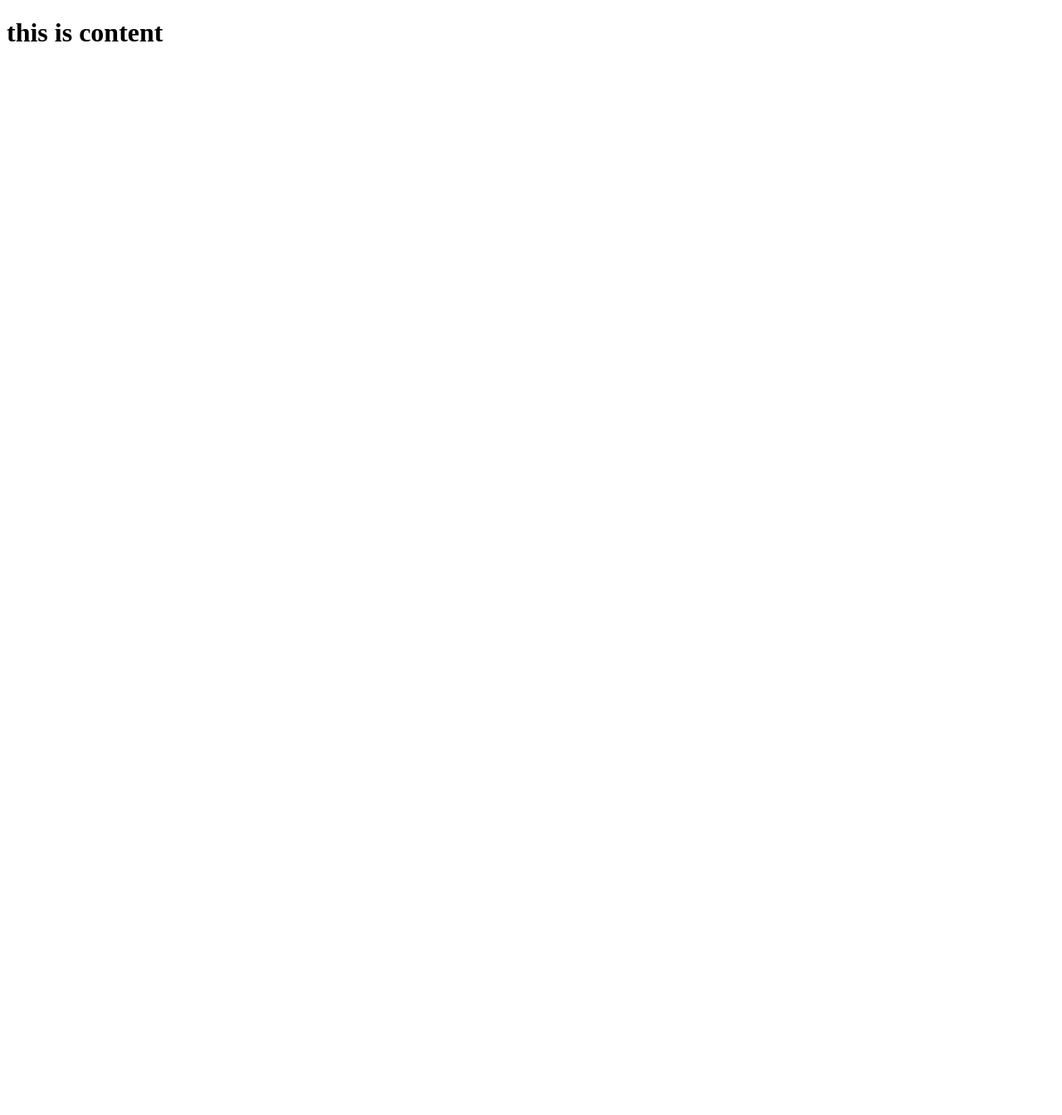
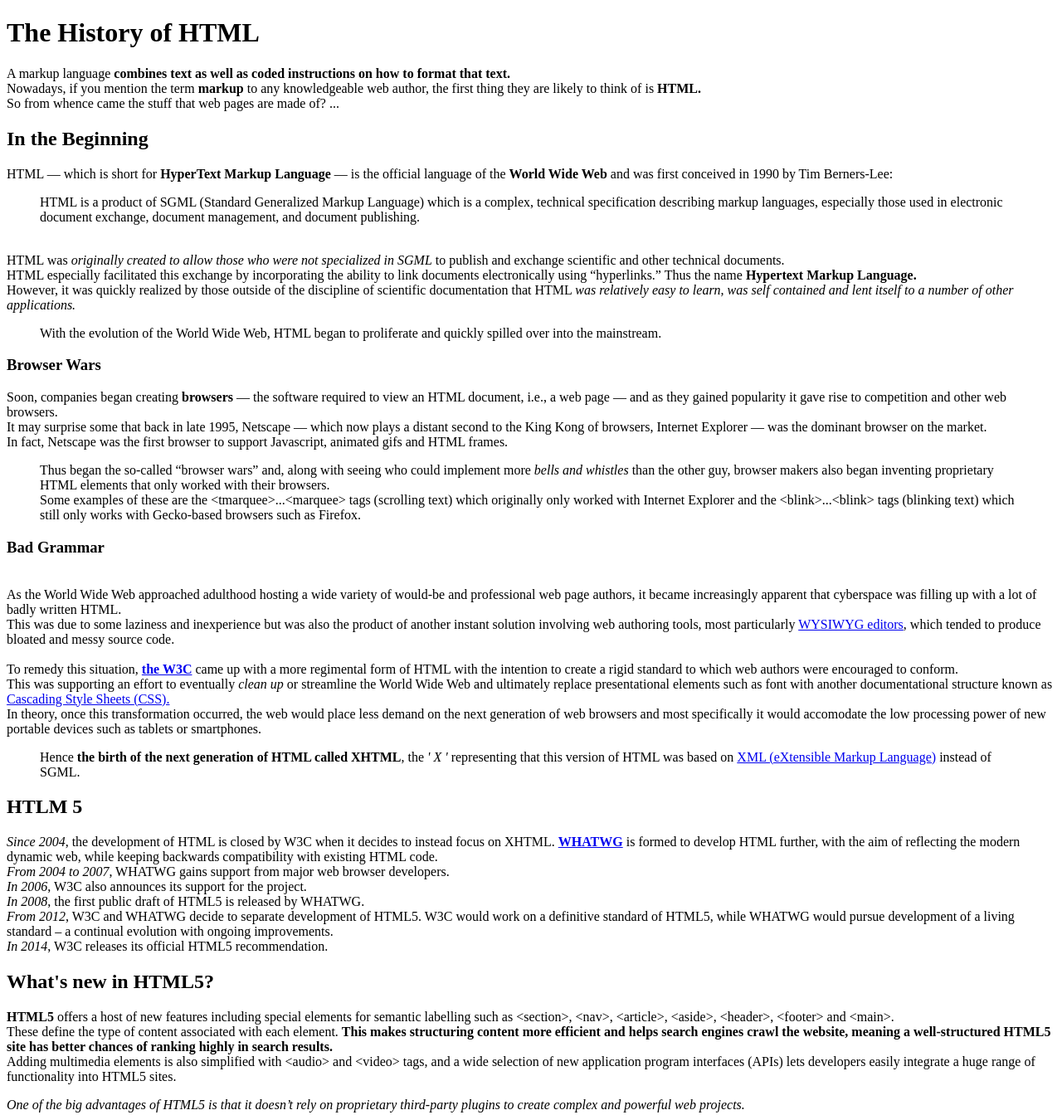
Before and after one commit to 1901060032/WPR01_Tut2, a plain HTML site: page Tutorial 1/Excercise 1/index.html in a window 1280 px wide. Shown: the whole page at 83% size. Before the commit the page ends 800 px from the top, so only its background shows below. Drawn offline with Linux system fonts and the light colour scheme.

Commit message:
submit homework Signed-off-by: 1901060032 <1901060032@s.hanu.edu.vn>

```diff
--- a/Tutorial 1/Excercise 1/index.html
+++ b/Tutorial 1/Excercise 1/index.html
@@ -4,10 +4,59 @@
     <meta charset="UTF-8">
     <meta http-equiv="X-UA-Compatible" content="IE=edge">
     <meta name="viewport" content="width=device-width, initial-scale=1.0">
-    <title>Document</title>
+    <title>Introduce to HTML</title>
 </head>
 <body>
-    <h1> this is content
-    </h1>
+<h1> The History of HTML </h1>
+
+A markup language <strong>combines text as well as coded instructions on how to format that text.</strong>
+<br>Nowadays, if you mention the term <b>markup</b> to any knowledgeable web author, the first thing they are likely to think of is <b>HTML.</b>
+<br>So from whence came the stuff that web pages are made of? ...
+
+<h2>In the Beginning</h2>
+
+HTML — which is short for <b>HyperText Markup Language</b> — is the official language of the <b>World Wide Web</b> and was first conceived in 1990 by Tim Berners-Lee:
+<blockquote>HTML is a product of SGML (Standard Generalized Markup Language) which is a complex, technical specification describing markup languages, especially those used in electronic document exchange, document management, and document publishing.</blockquote>
+
+<br>HTML was <em>originally created to allow those who were not specialized in SGML</em> to publish and exchange scientific and other technical documents.
+<br>HTML especially facilitated this exchange by incorporating the ability to link documents electronically using <q site="https://en.wikipedia.org/wiki/Hyperlink">hyperlinks.</q> Thus the name <b>Hypertext Markup Language.</b>
+<br>However, it was quickly realized by those outside of the discipline of scientific documentation that HTML <i>was relatively easy to learn, was self contained and lent itself to a number of other applications.</i>
+<blockquote>With the evolution of the World Wide Web, HTML began to proliferate and quickly spilled over into the mainstream.</blockquote>
+
+<h3>Browser Wars</h3>
+
+Soon, companies began creating <b>browsers</b> — the software required to view an HTML document, i.e., a web page — and as they gained popularity it gave rise to competition and other web browsers.
+<br>It may surprise some that back in late 1995, Netscape — which now plays a distant second to the King Kong of browsers, Internet Explorer — was the dominant browser on the market.
+<br>In fact, Netscape was the first browser to support Javascript, animated gifs and HTML frames.
+<blockquote>Thus began the so-called <q site="https://en.wikipedia.org/wiki/Browser_wars">browser wars</q> and, along with seeing who could implement more <i>bells and whistles</i> than the other guy, browser makers also began inventing proprietary HTML elements that only worked with their browsers.
+<br>Some examples of these are the &lt;tmarquee&gt;...&lt;marquee&gt; tags (scrolling text) which originally only worked with Internet Explorer and the &lt;blink&gt;...&lt;blink&gt; tags (blinking text) which still only works with Gecko-based browsers such as Firefox.</blockquote>
+
+<h3>Bad Grammar</h3>
+
+<br>As the World Wide Web approached adulthood hosting a wide variety of would-be and professional web page authors, it became increasingly apparent that cyberspace was filling up with a lot of badly written HTML.
+<br>This was due to some laziness and inexperience but was also the product of another instant solution involving web authoring tools, most particularly <a href="https://easternpeak.com/definition/wysiwyg-editor/">WYSIWYG editors</a>, which tended to produce bloated and messy source code.
+<br>
+<br>To remedy this situation, <a href="https://www.w3.org/"><b>the W3C</b></a> came up with a more regimental form of HTML with the intention to create a rigid standard to which web authors were encouraged to conform.
+<br>This was supporting an effort to eventually <i>clean up</i> or streamline the World Wide Web and ultimately replace presentational elements such as font with another documentational structure known as <a href="https://www.w3.org/Style/CSS/Overview.en.html">Cascading Style Sheets (CSS).</a>
+<br>In theory, once this transformation occurred, the web would place less demand on the next generation of web browsers and most specifically it would accomodate the low processing power of new portable devices such as tablets or smartphones.
+<blockquote>
+    Hence <b>the birth of the next generation of HTML called XHTML</b>, the <i>' X '</i> representing that this version of HTML was based on <a href="https://www.w3schools.com/xml/xml_whatis.asp">XML (eXtensible Markup Language)</a> instead of SGML.
+</blockquote>
+
+<h2>HTLM 5</h2>
+
+<i>Since 2004</i>, the development of HTML is closed by W3C when it decides to instead focus on XHTML. <a href="https://whatwg.org/"><b>WHATWG</b></a> is formed to develop HTML further, with the aim of reflecting the modern dynamic web, while keeping backwards compatibility with existing HTML code.
+<br><i>From 2004 to 2007</i>, WHATWG gains support from major web browser developers.
+<br><i>In 2006</i>, W3C also announces its support for the project.
+<br><i>In 2008</i>, the first public draft of HTML5 is released by WHATWG.
+<br><i>From 2012</i>, W3C and WHATWG decide to separate development of HTML5. W3C would work on a definitive standard of HTML5, while WHATWG would pursue development of a living standard – a continual evolution with ongoing improvements.
+<br><i>In 2014</i>, W3C releases its official HTML5 recommendation.
+
+<h2>What's new in HTML5?</h2>
+
+<b>HTML5</b> offers a host of new features including special elements for semantic labelling such as &lt;section&gt;, &lt;nav&gt;, &lt;article&gt;, &lt;aside&gt;, &lt;header&gt;, &lt;footer&gt; and &lt;main&gt;.
+<br>These define the type of content associated with each element. <b>This makes structuring content more efficient and helps search engines crawl the website, meaning a well-structured HTML5 site has better chances of ranking highly in search results.</b>
+<br>Adding multimedia elements is also simplified with &lt;audio&gt; and &lt;video&gt; tags, and a wide selection of new application program interfaces (APIs) lets developers easily integrate a huge range of functionality into HTML5 sites.
+<p><i>One of the big advantages of HTML5 is that it doesn’t rely on proprietary third-party plugins to create complex and powerful web projects.</i></p>
 </body>
 </html>
```
